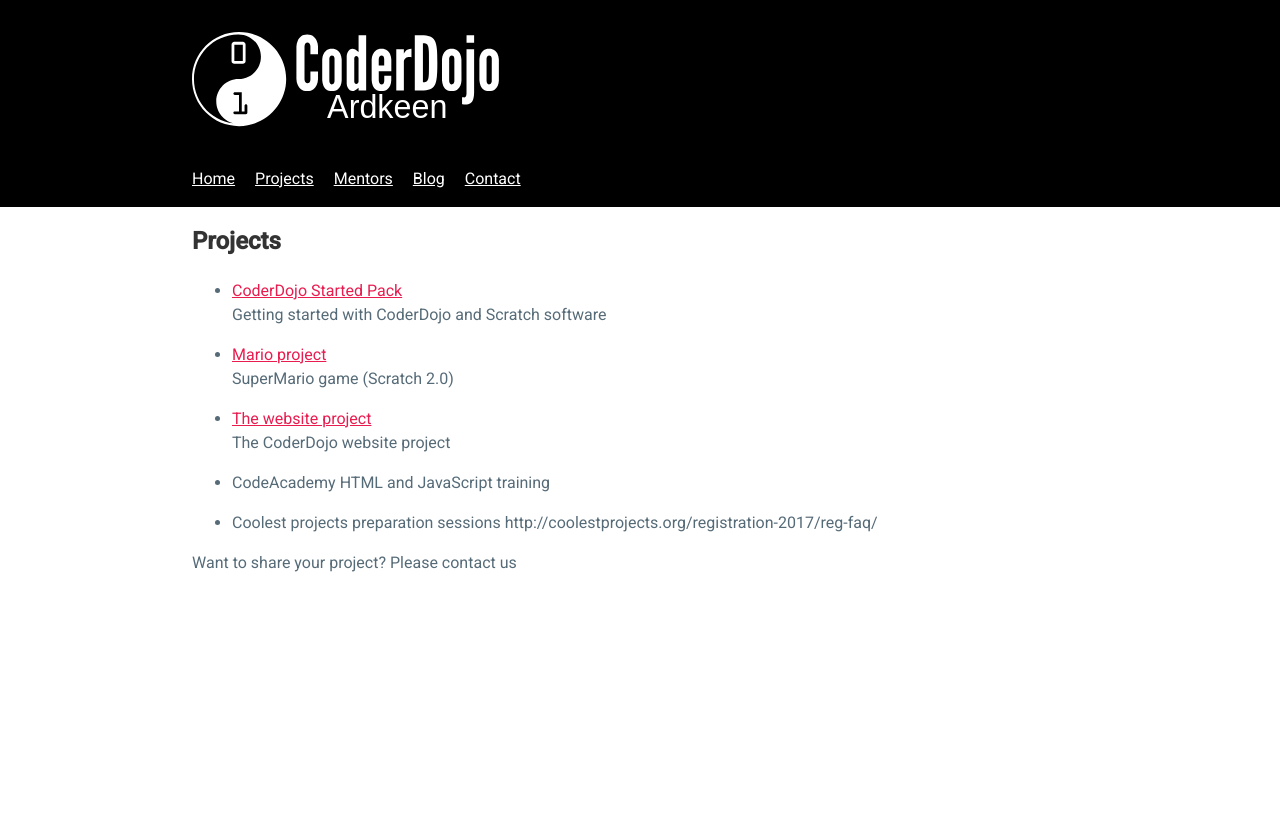
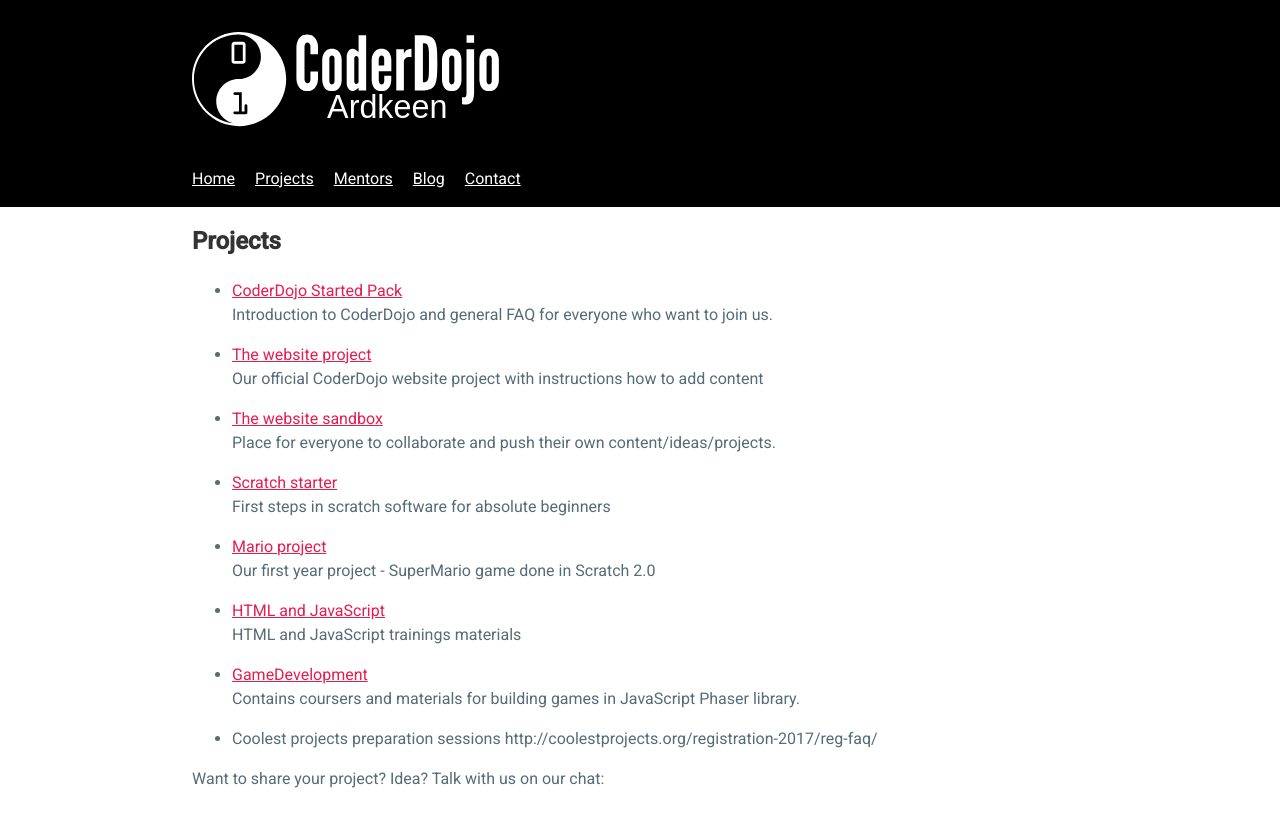
Before and after one commit to Metawired/coderdojo, a Jekyll site: the page built from project/index.md, in a window 1280 px wide. Shown: the top 827 px of the page. Built offline with Jekyll 4.4.1, drawn with Linux system fonts in a browser that asks for light colours.

Commit message:
Projects restructure

```diff
--- a/project/index.md
+++ b/project/index.md
@@ -5,18 +5,28 @@
 
 # {{ page.title }}
 
-- [CoderDojo Started Pack](/project/starter)
-  Getting started with CoderDojo and Scratch software
+- [CoderDojo Started Pack](/project/general/starter)
+  Introduction to CoderDojo and general FAQ for everyone who want to join us.
 
-- [Mario project](/project/mario)
-    SuperMario game (Scratch 2.0)
+- [The website project](/project/general/website)
+  Our official CoderDojo website project with instructions how to add content
 
-- [The website project](/project/website)
-    The CoderDojo website project
+- [The website sandbox](/project/sandbox)
+  Place for everyone to collaborate and push their own content/ideas/projects.
 
-- CodeAcademy HTML and JavaScript training
+- [Scratch starter](/project/scratch/starter)
+  First steps in scratch software for absolute beginners
+
+- [Mario project](/project/scratch/mario)
+  Our first year project - SuperMario game done in Scratch 2.0
+
+- [HTML and JavaScript](/project/htmljs)
+HTML and JavaScript trainings materials
+
+- [GameDevelopment](/project/gamedev)
+Contains coursers and materials for building games in JavaScript Phaser library.
 
 - Coolest projects preparation sessions
   http://coolestprojects.org/registration-2017/reg-faq/
 
-Want to share your project? Please contact us
+Want to share your project? Idea? Talk with us on our chat:
```
Also changed, not shown: project/gamedev/index.md (added, +56 -0 lines), project/general/starter.md (added, +73 -0 lines), project/general/website.md (added, +43 -0 lines), project/htmljs/index.md (added, +25 -0 lines), project/sandbox/index.md (added, +24 -0 lines), project/scratch/mario.md (renamed from project/mario/index.md, +0 -1 lines), project/scratch/starter.md (added, +34 -0 lines), project/website/index.md (deleted, +0 -7 lines), project/sandbox/sad-sandbox.jpg (added).
